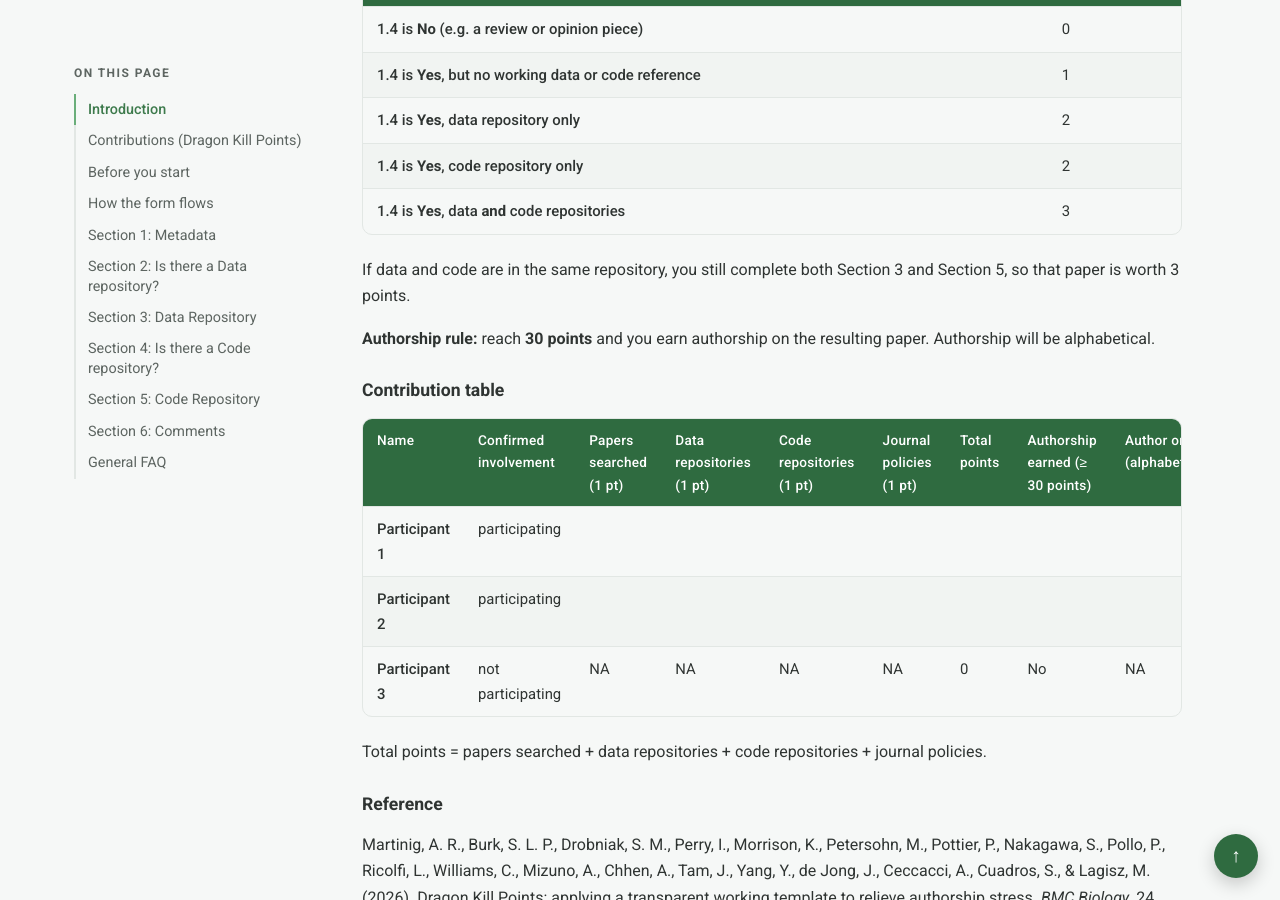
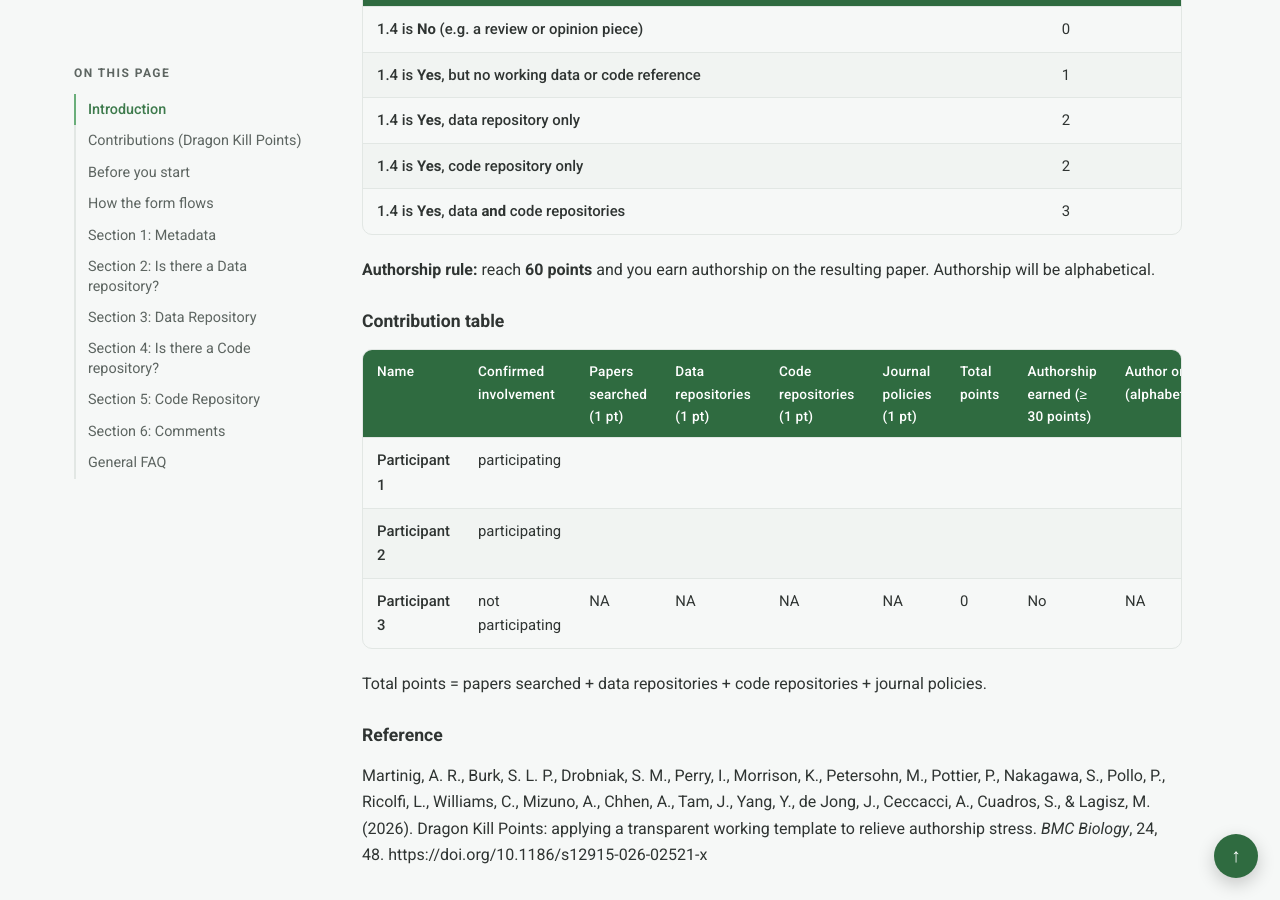
Before and after one commit to EIvimeyCook/Data-Code_Society, a Jekyll site: the page built from FAQ.md, in a window 1280 px wide and 900 px high, scrolled down 1846 px. Built offline with Jekyll 4.4.1, drawn with Linux system fonts in a browser that asks for light colours; our own code applies the rules of GitHub Pages for plain Markdown files.

Commit message:
Update FAQ.md

```diff
--- a/FAQ.md
+++ b/FAQ.md
@@ -48,9 +48,7 @@ For this hackathon, points are awarded based on how much is extracted per paper:
 | 1.4 is **Yes**, code repository only | 2 |
 | 1.4 is **Yes**, data **and** code repositories | 3 |
 
-If data and code are in the same repository, you still complete both Section 3 and Section 5, so that paper is worth 3 points.
-
-**Authorship rule:** reach **30 points** and you earn authorship on the resulting paper. Authorship will be alphabetical.
+**Authorship rule:** reach **60 points** and you earn authorship on the resulting paper. Authorship will be alphabetical.
 
 ### Contribution table
 
```
